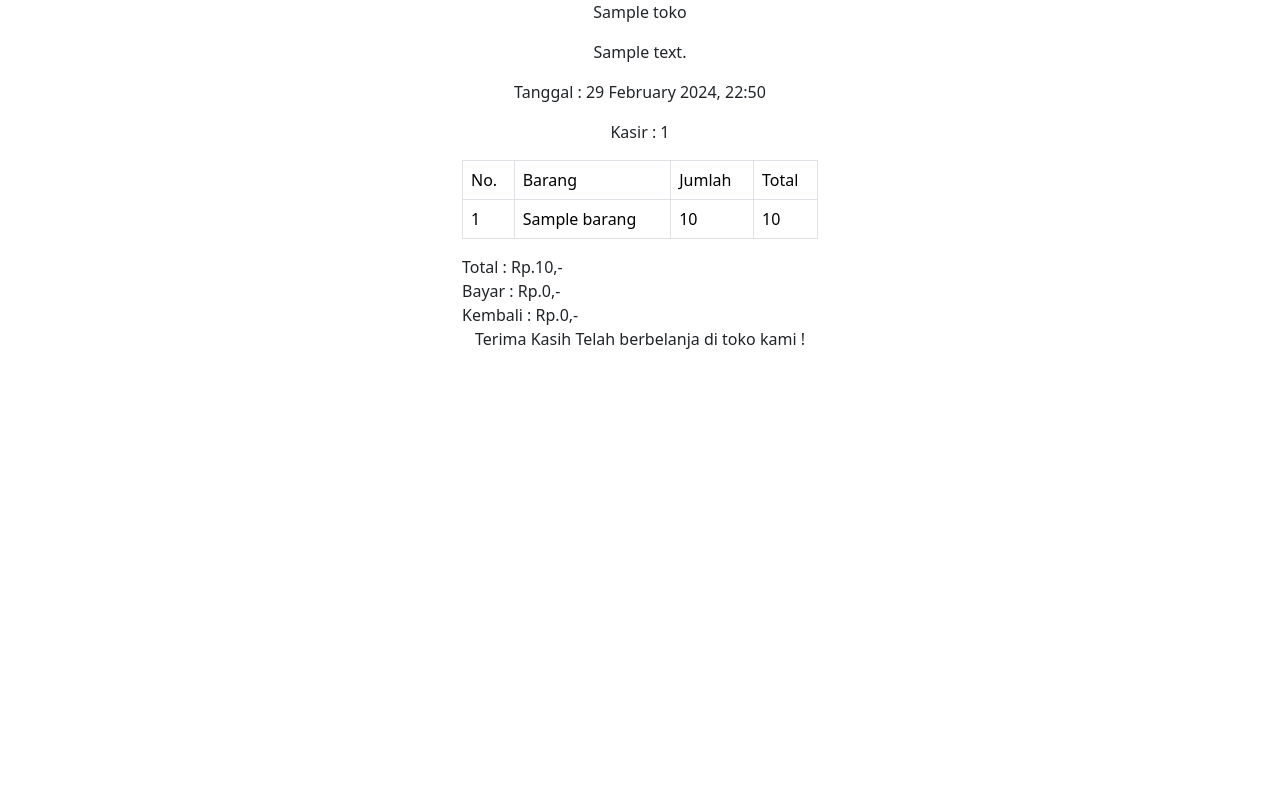
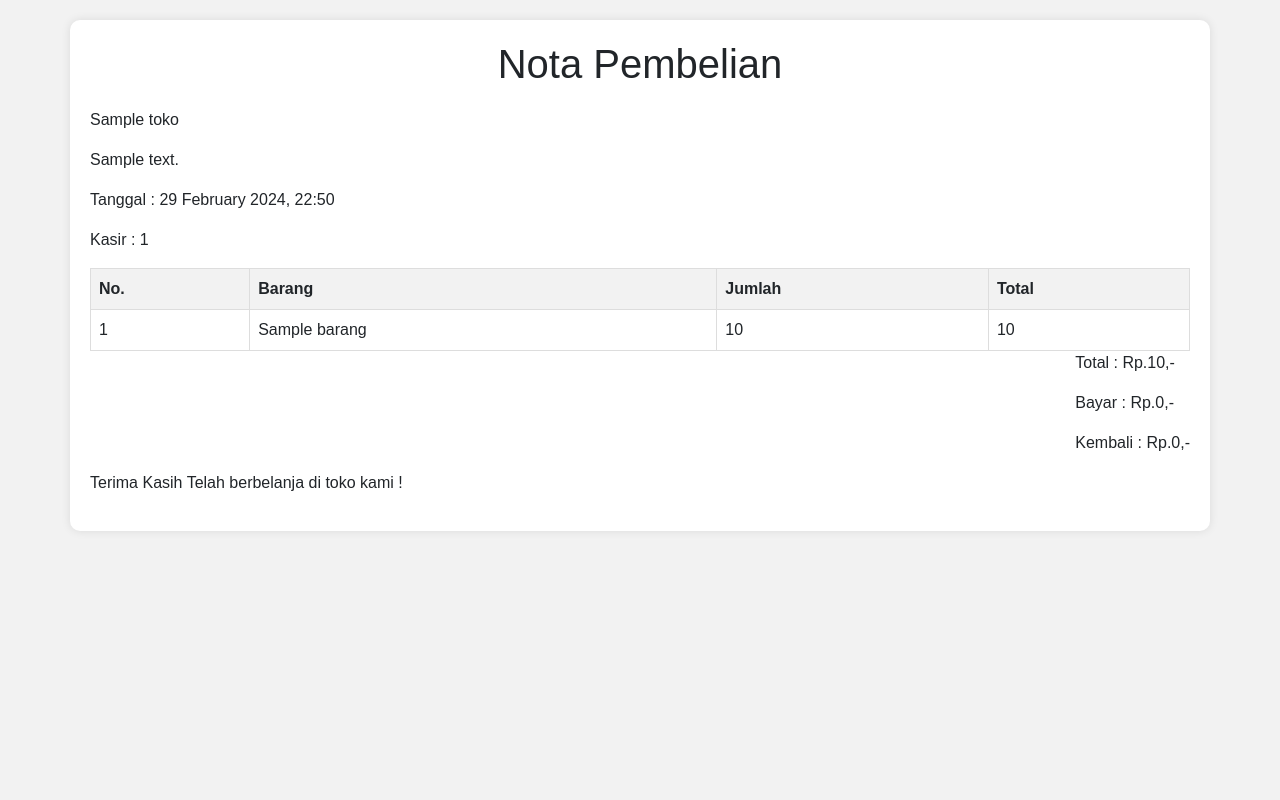
Before and after one commit to Levago-id/POS-web, a PHP site: page /print.php?nm_member=1 in a window 1280 px wide. Run offline with PHP 8.4, Linux system fonts and the light colour scheme; the visitor is signed in with stand-in values (Sample User, id 1); tables that the repository leaves empty or names only in its code hold one stand-in row (values such as "Sample post"); data that the repository does not hold is empty; some libraries are stand-ins or nearby versions.

Commit message:
fix nota print

```diff
--- a/print.php
+++ b/print.php
@@ -11,29 +11,93 @@
 	$toko = $lihat -> toko();
 	$hsl = $lihat -> penjualan();
 ?>
+<!DOCTYPE html>
 <html>
 <head>
-		<title>print</title>
-		<link rel="stylesheet" href="assets/css/bootstrap.css">
+    <title>Print</title>
+    <link rel="stylesheet" href="assets/css/bootstrap.min.css">
+    <style>
+        body {
+            font-family: Arial, sans-serif;
+            background-color: #f2f2f2;
+            padding: 20px;
+        }
+
+        .container {
+            background-color: #fff;
+            padding: 20px;
+            border-radius: 10px;
+            box-shadow: 0px 0px 10px rgba(0, 0, 0, 0.1);
+        }
+
+        h1 {
+            text-align: center;
+            margin-bottom: 20px;
+        }
+
+        table {
+            width: 100%;
+            border-collapse: collapse;
+        }
+
+        table, th, td {
+            border: 1px solid #ddd;
+            padding: 8px;
+        }
+
+        th {
+            background-color: #f2f2f2;
+            text-align: left;
+        }
+
+        td {
+            vertical-align: top;
+        }
+
+        .pull-right {
+            float: right;
+        }
+
+        .clearfix {
+            clear: both;
+        }
+
+        @media print {
+            body {
+                background-color: #fff;
+                padding: 0;
+            }
+
+            .container {
+                box-shadow: none;
+                border-radius: 0;
+                padding: 0;
+                margin: 0;
+            }
+
+            table {
+                border-collapse: collapse;
+            }
+
+            th, td {
+                border: 1px solid #000;
+            }
+        }
+    </style>
 </head>
 <body>
-		<script>window.print();</script>
     <div class="container">
-			<div class="row">
-				<div class="col-sm-4"></div>
-				<div class="col-sm-4">
-					<center>
+        <h1>Nota Pembelian</h1>
         <p><?php echo $toko['nama_toko'];?></p>
         <p><?php echo $toko['alamat_toko'];?></p>
         <p>Tanggal : <?php  echo date("j F Y, G:i");?></p>
         <p>Kasir : <?php  echo htmlentities($_GET['nm_member']);?></p>
-					</center>
-					<table class="table table-bordered" style="width:100%;">
+        <table>
             <tr>
-							<td>No.</td>
-							<td>Barang</td>
-							<td>Jumlah</td>
-							<td>Total</td>
+                <th>No.</th>
+                <th>Barang</th>
+                <th>Jumlah</th>
+                <th>Total</th>
             </tr>
             <?php $no=1; foreach($hsl as $isi){?>
             <tr>
@@ -46,19 +110,18 @@
         </table>
         <div class="pull-right">
             <?php $hasil = $lihat -> jumlah(); ?>
-						Total : Rp.<?php echo number_format($hasil['bayar']);?>,-
-						<br/>
-						Bayar : Rp.<?php echo number_format(htmlentities($_GET['bayar']));?>,-
-						<br/>
-						Kembali : Rp.<?php echo number_format(htmlentities($_GET['kembali']));?>,-
+            <p>Total : Rp.<?php echo number_format($hasil['bayar']);?>,-</p>
+            <p>Bayar : Rp.<?php echo number_format(htmlentities($_GET['bayar']));?>,-</p>
+            <p>Kembali : Rp.<?php echo number_format(htmlentities($_GET['kembali']));?>,-</p>
         </div>
         <div class="clearfix"></div>
-					<center>
         <p>Terima Kasih Telah berbelanja di toko kami !</p>
-					</center>
     </div>
-				<div class="col-sm-4"></div>
-			</div>
-		</div>
+
+    <script>
+        window.onload = function() {
+            window.print();
+        }
+    </script>
 </body>
 </html>
```
Lines whose indentation alone changed are shown as unchanged.
